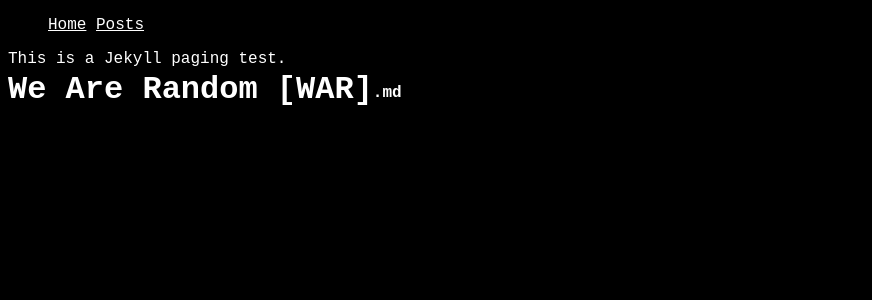
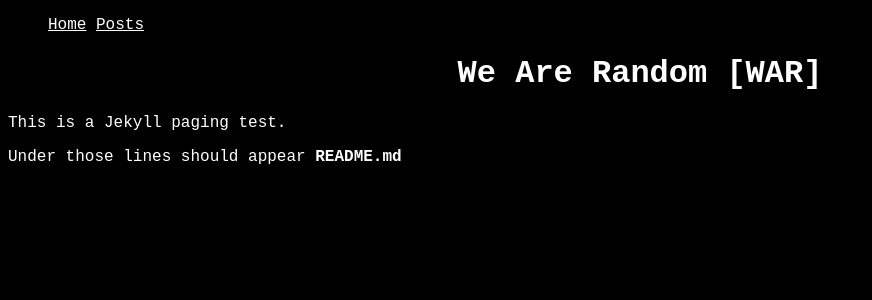
Before and after one commit to wearerandom/wearerandom.github.io, a Jekyll site: the page built from index.html, in a window 1280 px wide. Shown: the top 300 px of the page, without its empty margins (0-872 px from the left). Built offline with Jekyll 4.4.1, drawn with Linux system fonts in a browser that asks for light colours.

Commit message:
Update _styles.scss

```diff
--- a/_sass/_styles.scss
+++ b/_sass/_styles.scss
@@ -6,7 +6,7 @@
     font-family: "Courier New";
 }
 h1 {
-    position: absolute;
+    text-align: center;
 }
 ul {
     li {
```
